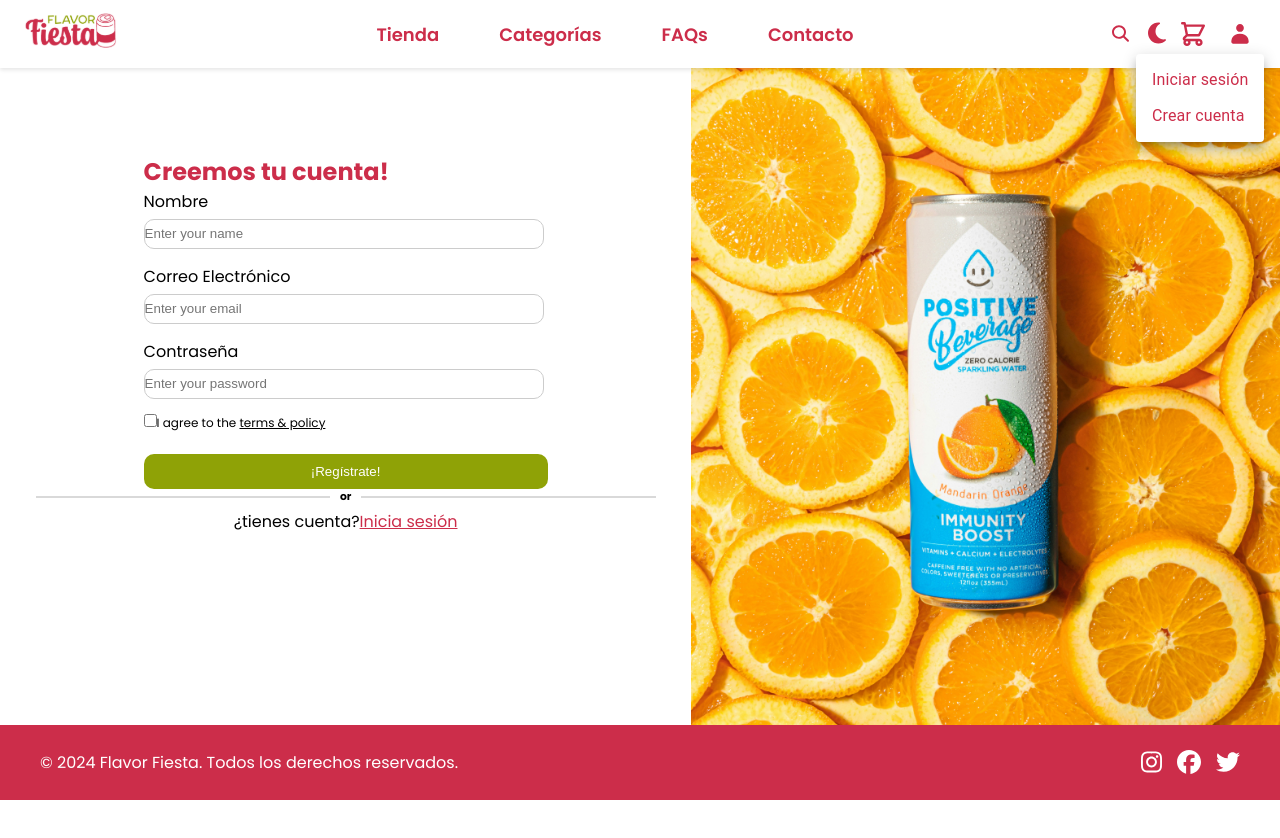
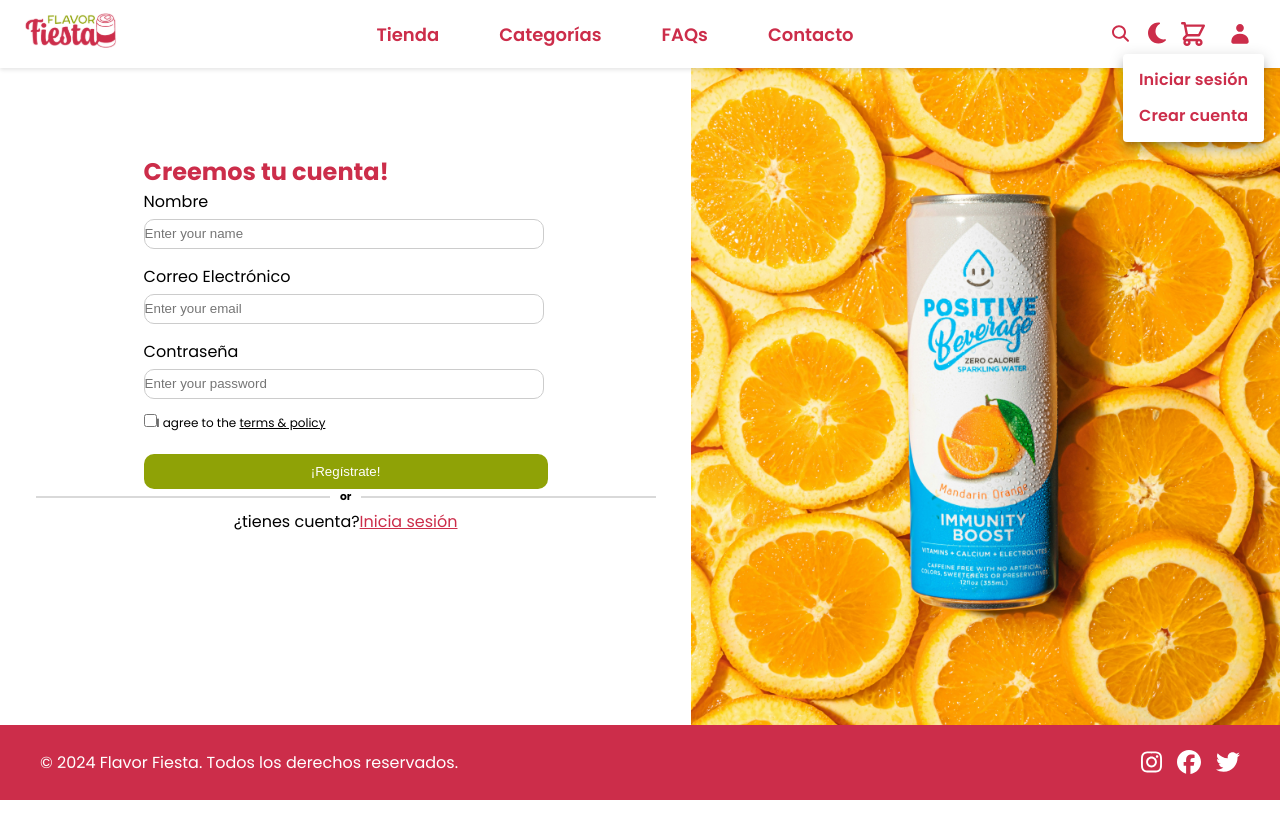
Before and after one commit to Flavor-Fiesta/frontend, a React (Vite) app in the folder flavor-fiesta/: page /signup in a window 1280 px wide. Both pictures are taken after a click on the button 1240 px from the left and 34 px from the top of the page. Shown: the top 838 px of the page. Built offline with nearby package versions, Linux system fonts and the light colour scheme; a web font is replaced by a local one.

Commit message:
modificacion de estilos en el menu desplegable y header

```diff
--- a/flavor-fiesta/src/component/layout/header/HeaderLayout.jsx
+++ b/flavor-fiesta/src/component/layout/header/HeaderLayout.jsx
@@ -92,9 +92,15 @@
           <MenuItem
             onClick={handleLogin}
             sx={{
+              fontFamily: "Poppins",
+              fontWeight: 600,
               color: "#CC2D4A",
               "&:hover": {
-                opacity: 0.9,
+                color: "#8FA206"
+              },
+              "&:active": {
+                color: "white",
+                backgroundColor: "#8FA206"
               },
             }}
           >
@@ -103,9 +109,15 @@
           <MenuItem
             onClick={handleSignUp}
             sx={{
+              fontFamily: "Poppins",
+              fontWeight: 600,
               color: "#CC2D4A",
               "&:hover": {
-                opacity: 0.9,
+              color: "#8FA206"
+              },
+              "&:active": {
+                color: "white",
+                backgroundColor: "#8FA206"
               },
             }}
           >
--- a/flavor-fiesta/src/component/layout/header/HeaderStyle.css
+++ b/flavor-fiesta/src/component/layout/header/HeaderStyle.css
@@ -64,7 +64,7 @@
 }
 .navLink span:hover,
 .drawer-menu-item:hover {
-  text-shadow: 2px 2px 4px rgba(0, 0, 0, 0.3);
+  color:  #8FA206;
 }
 
 @media (max-width: 480px) {
```
